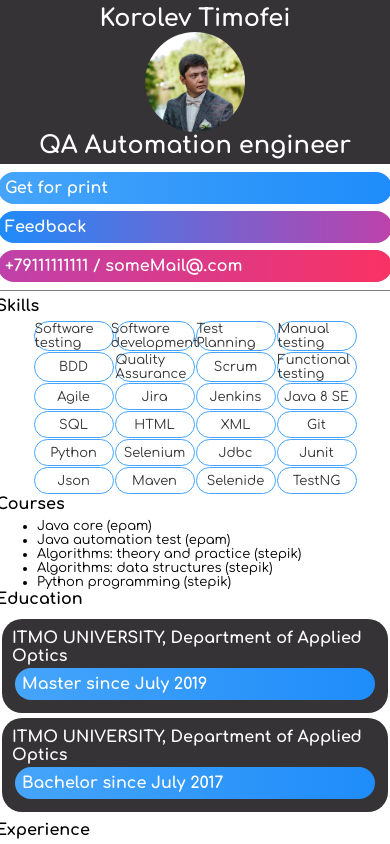
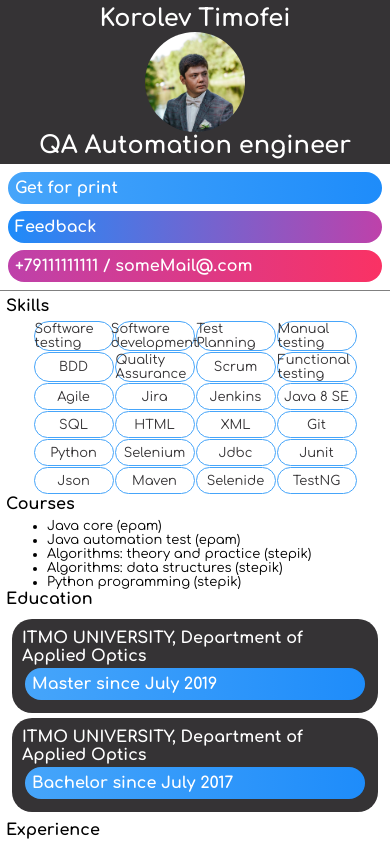
Before and after one commit to TimKorolev/KorolevResume, a plain HTML site: page index.html in a window 390 px wide. Shown: the top 844 px of the page. Drawn offline with Linux system fonts and the light colour scheme.

Commit message:
Update adaptiveGrid.css

```diff
--- a/style/adaptiveGrid.css
+++ b/style/adaptiveGrid.css
@@ -27,7 +27,7 @@
     .Section {
         display: grid;
 	justify-content: center;
-	 grid-template-columns: repeat(auto-fill, minmax(400px, 800px));
+	 grid-template-columns: repeat(auto-fill, minmax(300px, 800px));
     }
 
 .SubSection {
```
